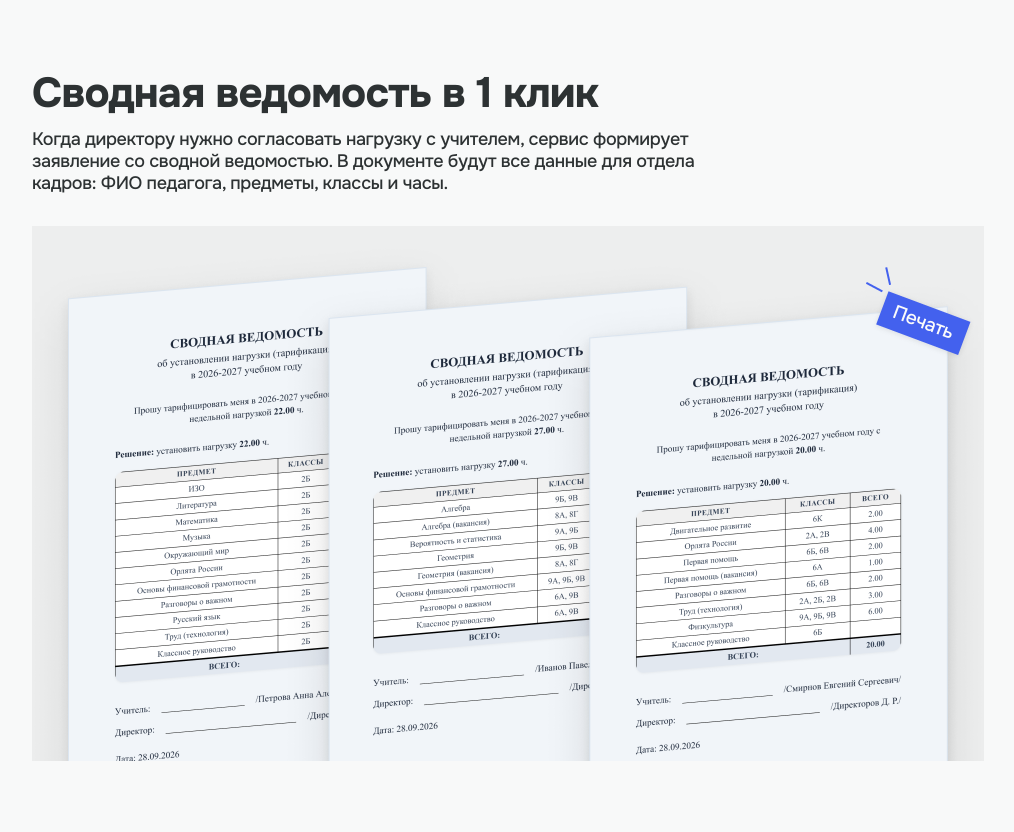
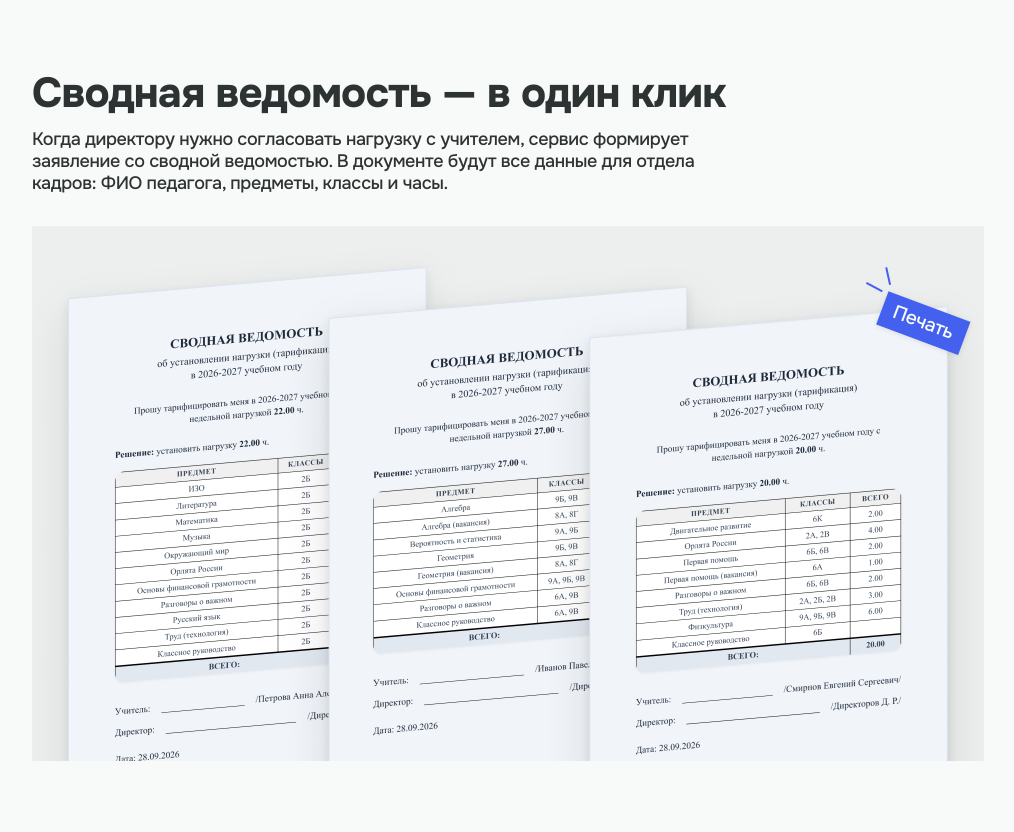
Before and after one commit to VrnkBondarchuk/tarifikator.github.io, a plain HTML site: page index.html in a window 1280 px wide. Shown: the part 4906-5738 px from the top of the page, without its empty margins (132-1146 px from the left). Drawn offline with Linux system fonts and the light colour scheme.

Commit message:
Update statements heading

```diff
--- a/index.html
+++ b/index.html
@@ -145,7 +145,7 @@
       <section class="statements" id="statements" aria-labelledby="statements-title">
         <div class="feature__inner">
           <div class="feature__copy">
-            <h2 class="section-heading statements__heading" id="statements-title">Сводная ведомость в 1 клик</h2>
+            <h2 class="section-heading statements__heading" id="statements-title">Сводная ведомость — в один клик</h2>
             <p class="section-copy">Когда директору нужно согласовать нагрузку с учителем, сервис формирует заявление со сводной ведомостью. В документе будут все данные для отдела кадров: ФИО педагога, предметы, классы и часы.</p>
           </div>
           <figure class="statements__illustration">
```
